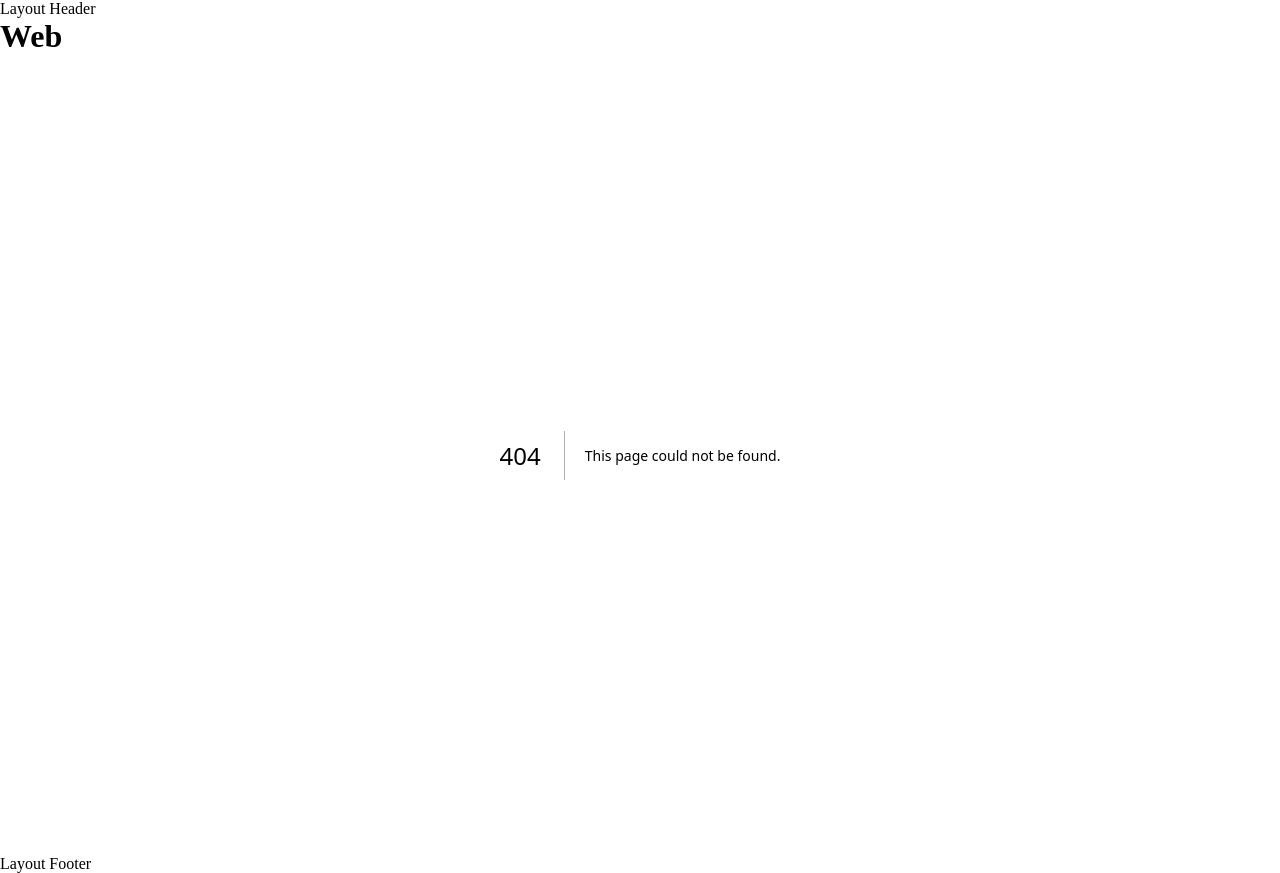
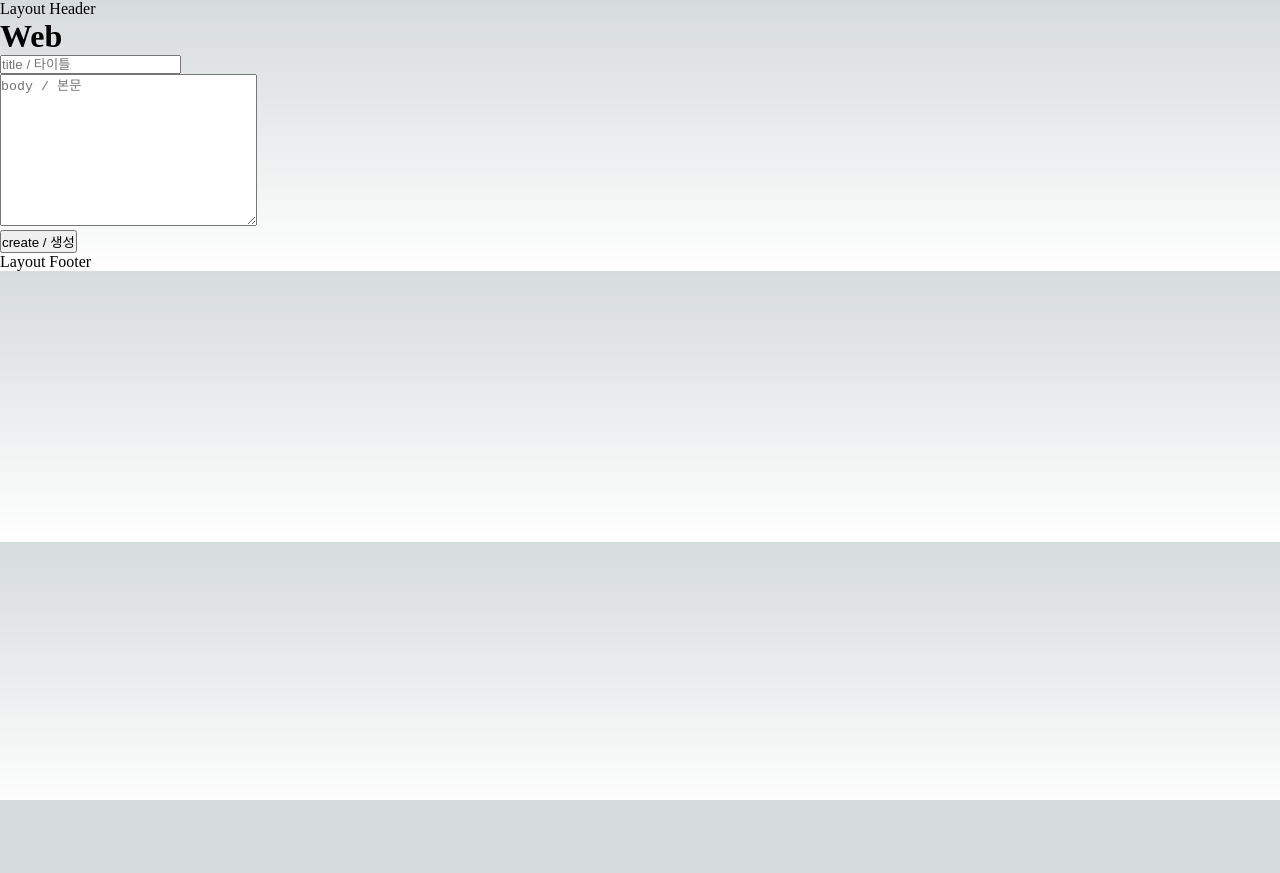
Before and after one commit to Hansan529/tutorial, a Next.js app in the folder nextJS/: page /create in a window 1280 px wide. Before the commit this address had no page. After the commit the page ends 800 px from the top, so only its background shows below. Built offline with nearby package versions, Linux system fonts and the light colour scheme.

Commit message:
NEXT: 데이터 업데이트를 위한 폼 및 불필요한 파일 삭제

```diff
--- a/nextJS/src/app/components/page.module.scss
+++ /dev/null
@@ -1,3 +0,0 @@
-.active {
-  color: red;
-}
--- /dev/null
+++ b/nextJS/src/app/create/page.tsx
@@ -0,0 +1,53 @@
+'use client';
+
+import { useState } from 'react';
+
+interface FormEvent extends React.FormEvent<HTMLFormElement> {
+  target: HTMLFormElement;
+}
+
+export default function Page() {
+  const [input, setInput] = useState({
+    title: '',
+    body: '',
+  });
+  const handleChange = (
+    e: React.ChangeEvent<HTMLInputElement | HTMLTextAreaElement>
+  ) => {
+    const { name, value } = e.target;
+    setInput((prev) => ({
+      ...prev,
+      [name]: value,
+    }));
+    console.log(input);
+  };
+  const handleSubmit = (e: FormEvent) => {
+    e.preventDefault();
+    // fetch
+  };
+  const onChange = () => {};
+  return (
+    <form onSubmit={handleSubmit}>
+      <p>
+        <input
+          type="text"
+          name="title"
+          placeholder="title / 타이틀"
+          onChange={handleChange}
+        />
+      </p>
+      <p>
+        <textarea
+          name="body"
+          cols={30}
+          rows={10}
+          placeholder="body / 본문"
+          onChange={handleChange}
+        ></textarea>
+      </p>
+      <p>
+        <input type="submit" value="create / 생성" onChange={handleChange} />
+      </p>
+    </form>
+  );
+}
--- a/nextJS/src/app/dashboard/page.tsx
+++ b/nextJS/src/app/dashboard/page.tsx
@@ -1,7 +1,6 @@
 'use client';
 
 import React, { useState } from 'react';
-import NavBar from '../components/page';
 
 type Props = {};
 
@@ -9,7 +8,6 @@ export default function test({}: Props) {
   const [counter, setCounter] = useState(0);
   return (
     <>
-      <NavBar />
       <p>테스트</p>
     </>
   );
--- a/nextJS/src/app/page.tsx
+++ b/nextJS/src/app/page.tsx
@@ -1,11 +1,9 @@
 import Image from 'next/image';
 import styles from './page.module.css';
-import NavBar from './components/page';
 
 export default function Home() {
   return (
     <>
-      {/* <NavBar /> */}
       <h2>NextJS 개발</h2>
     </>
   );
```
Also changed, not shown: nextJS/src/app/components/page.tsx (deleted, +0 -23 lines).
